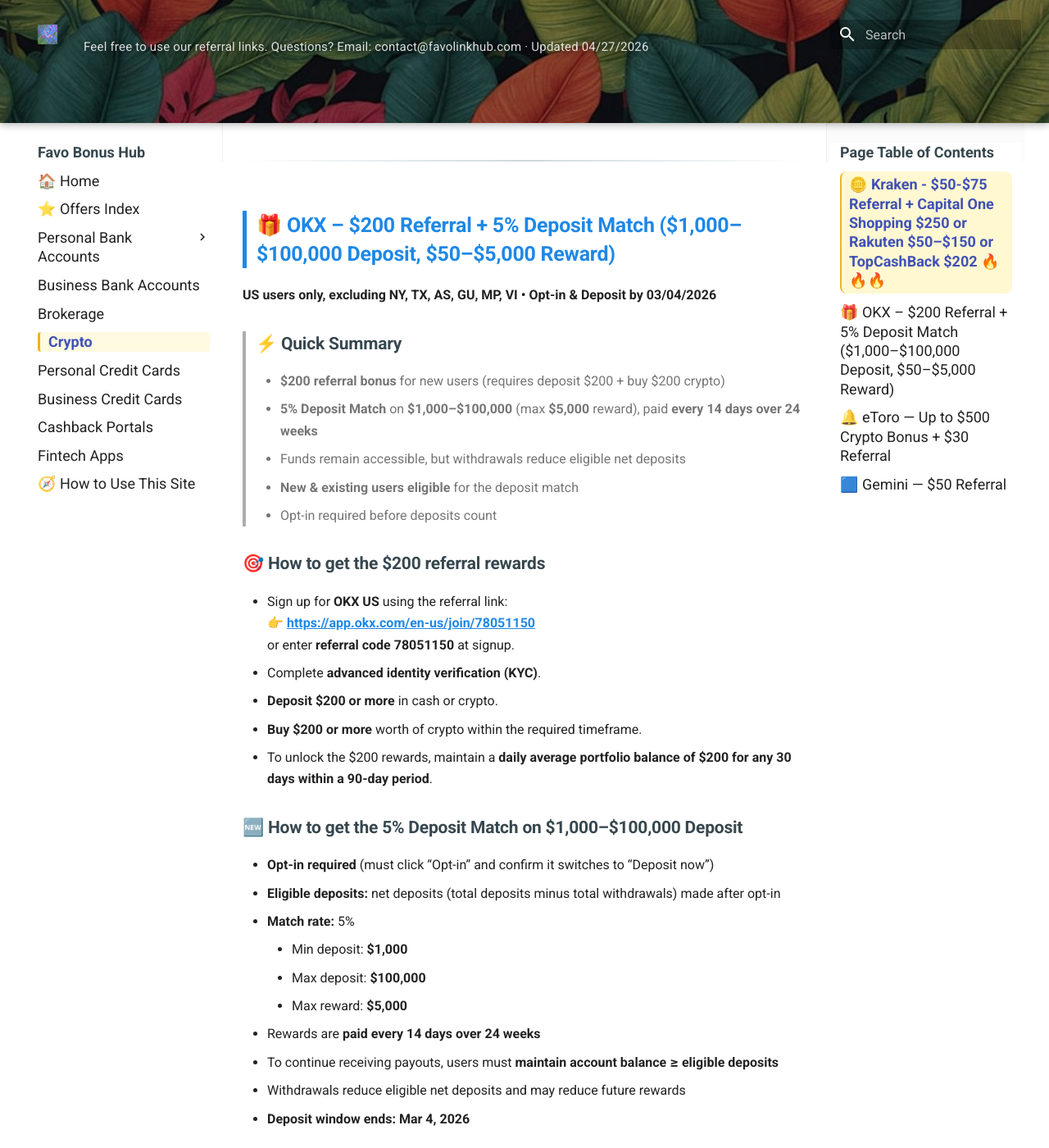
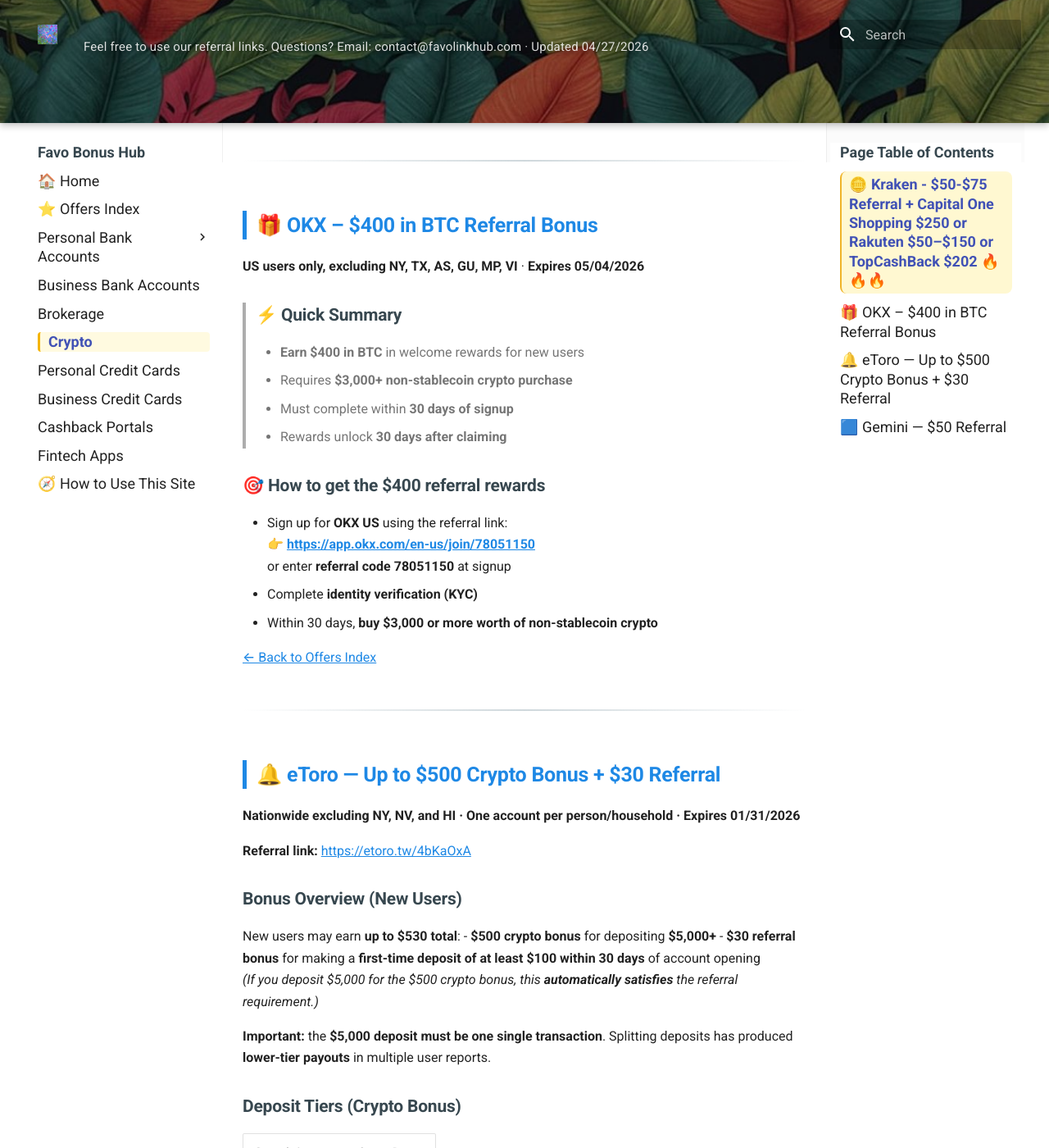
Before and after one commit to whispersofzephyr/favolinkhub-site, an MkDocs documentation site: the page built from docs/crypto.md, in a window 1280 px wide and 1400 px high, scrolled down 4122 px. Shown: the whole window at 82% size. Built offline with MkDocs 1.6.1 and Material for MkDocs 9.7.7, drawn with Linux system fonts in a browser that asks for light colours; some of the changed text lies outside the part shown.

Commit message:
Update OKX referral bonus details and requirements

```diff
--- a/docs/crypto.md
+++ b/docs/crypto.md
@@ -144,57 +144,23 @@ Instant Buy = market order → typically **1%–2% spread**.
 ---
 
 <a id="cr-okx"></a>
-## 🎁 OKX – $200 Referral + 5% Deposit Match ($1,000–$100,000 Deposit, $50–$5,000 Reward)
-**US users only, excluding NY, TX, AS, GU, MP, VI • Opt-in & Deposit by 03/04/2026**
+## 🎁 OKX – $400 in BTC Referral Bonus
+**US users only, excluding NY, TX, AS, GU, MP, VI** · **Expires 05/04/2026**
 
 > ### ⚡ Quick Summary
 >
-> - **$200 referral bonus** for new users (requires deposit $200 + buy $200 crypto)
-> - **5% Deposit Match** on **$1,000–$100,000** (max **$5,000** reward), paid **every 14 days over 24 weeks**
-> - Funds remain accessible, but withdrawals reduce eligible net deposits
-> - **New & existing users eligible** for the deposit match
-> - Opt-in required before deposits count
+> - **Earn $400 in BTC** in welcome rewards for new users
+> - Requires **$3,000+ non-stablecoin crypto purchase**
+> - Must complete within **30 days of signup**
+> - Rewards unlock **30 days after claiming**
 
-### 🎯 How to get the **$200 referral rewards**
+### 🎯 How to get the $400 referral rewards
 
 - Sign up for **OKX US** using the referral link:
   👉 [**https://app.okx.com/en-us/join/78051150**](https://app.okx.com/en-us/join/78051150)
-  or enter **referral code 78051150** at signup.
-- Complete **advanced identity verification (KYC)**.
-- **Deposit $200 or more** in cash or crypto.
-- **Buy $200 or more** worth of crypto within the required timeframe.
-- To unlock the $200 rewards, maintain a **daily average portfolio balance of $200 for any 30 days within a 90-day period**.
-
-### 🆕 How to get the **5% Deposit Match** on $1,000–$100,000 Deposit
-
-- **Opt-in required** (must click “Opt-in” and confirm it switches to “Deposit now”)
-- **Eligible deposits:** net deposits (total deposits minus total withdrawals) made after opt-in
-- **Match rate:** 5%
-
-      - Min deposit: **$1,000**
-      - Max deposit: **$100,000**
-      - Max reward: **$5,000**
-
-- Rewards are **paid every 14 days over 24 weeks**
-- To continue receiving payouts, users must **maintain account balance ≥ eligible deposits**
-- Withdrawals reduce eligible net deposits and may reduce future rewards
-- **Deposit window ends: Mar 4, 2026**
-
-**Eligible deposits include:**
-
-- USD cash via ACH, debit card, or wire
-- On-chain crypto deposits
-- Direct crypto purchases on OKX (ACH, debit card, wire, Apple Pay, Google Pay)
-
-**Official T&C:**
-[https://www.okx.com/en-us/help/deposit-match-rewards-session-terms-and-conditions](https://www.okx.com/en-us/help/deposit-match-rewards-session-terms-and-conditions)
-
-### 🔄 Stackability
-
-- The **5% Deposit Match** is a **public offer** available to **both new and existing users**
-- For **new users**, this can stack with the **$200 referral bonus**
-- Only deposits made after opt-in count toward this round
-- If holding funds in **USDG** (currently advertised ~5% yield on OKX), the deposit match and USDG yield **can stack**, increasing effective return during the 24-week period (currently works out to **~15% annualized equivalent**; rates subject to change)
+  or enter **referral code 78051150** at signup
+- Complete **identity verification (KYC)**
+- Within 30 days, **buy $3,000 or more worth of non-stablecoin crypto**
 
 --8<-- "snippets/back-to-list.md"
 
```
